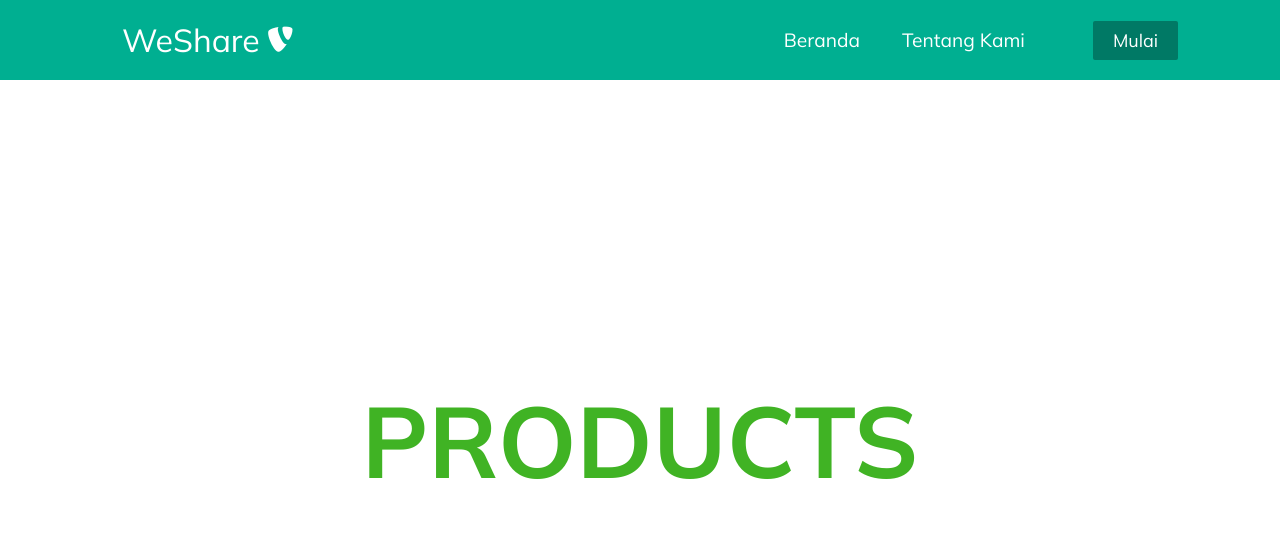
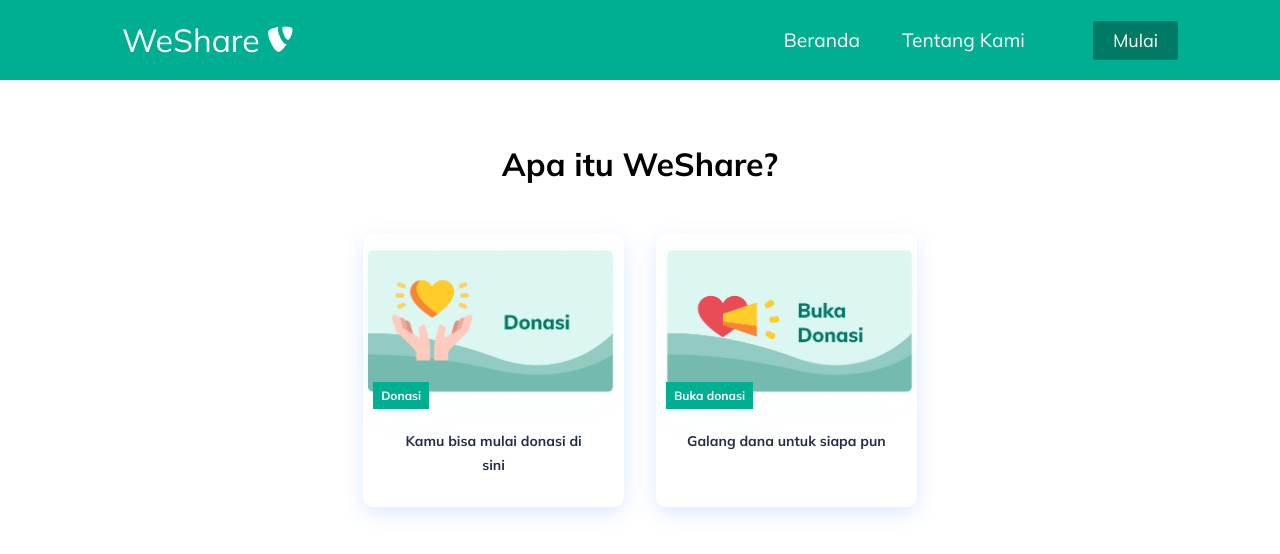
Before and after one commit to augustJH27/Z-File, a React (Create React App) app: page /bukadonasi in a window 1280 px wide. Shown: the top 554 px of the page. Built offline with nearby package versions, Linux system fonts and the light colour scheme; the HTML template or start-up script is replaced by a standard one.

Commit message:
styling card

```diff
--- a/src/components/Button.css
+++ b/src/components/Button.css
@@ -36,7 +36,7 @@
 .btn--large:hover,
 .btn--medium:hover {
   transition: all 0.3s ease-out;
-  background: #fff;
-  color: #242424;
+  background: #00af91;
+  color: #fff;
   transition: 250ms;
 }
--- a/src/components/Cards.css
+++ b/src/components/Cards.css
@@ -90,7 +90,7 @@ h1 {
   max-width: 100%;
   height: 100%;
   max-height: 100%;
-  object-fit: cover;
+  object-fit: scale-down ;
 }
 
 .cards__item__info {
@@ -99,8 +99,9 @@ h1 {
 
 .cards__item__text {
   color: #252e48;
-  font-size: 18px;
+  font-size: 14px;
   line-height: 24px;
+  text-align: center;
 }
 
 @media only screen and (min-width: 1200px) {
--- a/src/components/Footer.js
+++ b/src/components/Footer.js
@@ -15,32 +15,26 @@ function Footer() {
         </p>
         <div className='input-areas'>
           <form>
-            <input
-              className='footer-input'
-              name='email'
-              type='email'
-              placeholder='Your Email'
-            />
             <Button buttonStyle='btn--outline'>Daftar</Button>
           </form>
         </div>
       </section>
       <div className='footer-links'>
         <div className='footer-link-wrapper'>
-          <div className='footer-link-items'>
+          {/* <div className='footer-link-items'>
             <h2>Menu</h2>
             <Link to='/sign-up'>Ayo Donasi</Link>
             <Link to='/'>Buka Donasi</Link>
-            <Link to='/'>Tentang Kami</Link>
-          </div>
+            <Link to='/tentang-kami'>Tentang Kami</Link>
+          </div> */}
           <div className='footer-link-items'>
             <h2>Lokasi Kami</h2>
-            <Link to='/sign-up'>Jalan Hayam Wuruk No. 88</Link>
+            <Link to='/'>Jalan Hayam Wuruk No. 88</Link>
             <Link to='/'>Jakarta Barat</Link>
           </div>
           <div className='footer-link-items'>
-            <h2>Hubungi Kami</h2>
-            <Link to='/'>Email: contact@weshare.id</Link>
+            <h2>Kontak kami</h2>
+            <Link to='/'>Email: @gmail.com</Link>
             <Link to='/'>Telp: (021) 3920192</Link>
           </div>
         </div>
@@ -74,14 +68,6 @@ function Footer() {
               <i className='fab fa-instagram' />
             </Link>
             <Link
-              className='social-icon-link youtube'
-              to='/'
-              target='_blank'
-              aria-label='Youtube'
-            >
-              <i className='fab fa-youtube' />
-            </Link>
-            <Link
               className='social-icon-link twitter'
               to='/'
               target='_blank'
--- a/src/components/HeroSection.css
+++ b/src/components/HeroSection.css
@@ -14,7 +14,6 @@ video {
   flex-direction: column;
   justify-content: center;
   align-items: center;
-  box-shadow: inset 0 0 0 1000px rgba(0, 0, 0, 0.2);
   object-fit: contain;
 }
 
--- a/src/components/Navbar.js
+++ b/src/components/Navbar.js
@@ -1,6 +1,6 @@
 import React, { useState, useEffect } from 'react';
 import { Button } from './Button';
-import { Link } from 'react-router-dom';
+import {  Link } from 'react-router-dom';
 import './Navbar.css';
 
 function Navbar() {
--- a/src/components/pages/Products.js
+++ b/src/components/pages/Products.js
@@ -1,6 +1,33 @@
 import React from 'react';
-import '../../App.css';
+import '../Cards.css';
+import CardItem from '../CardItem';
 
-export default function Products() {
-  return <h1 className='products'>PRODUCTS</h1>;
+function Cards() {
+  return (
+    <div className='cards'>
+      <h1>Apa itu WeShare?</h1>
+      <div className='cards__container'>
+        <div className='cards__wrapper'>
+          <ul className='cards__items'>
+            <CardItem
+              src='images/donasi.png'
+              text='Kamu bisa mulai donasi di sini'
+              label='Donasi'
+              path='/services'
+            />
+            <CardItem
+              src='images/bukadonasi.png'
+              text='Galang dana untuk siapa pun'
+              label='Buka donasi'
+              path='/services'
+            />
+          </ul>
+          <ul className='cards__items'>
+          </ul>
+        </div>
+      </div>
+    </div>
+  );
 }
+
+export default Cards;
```
